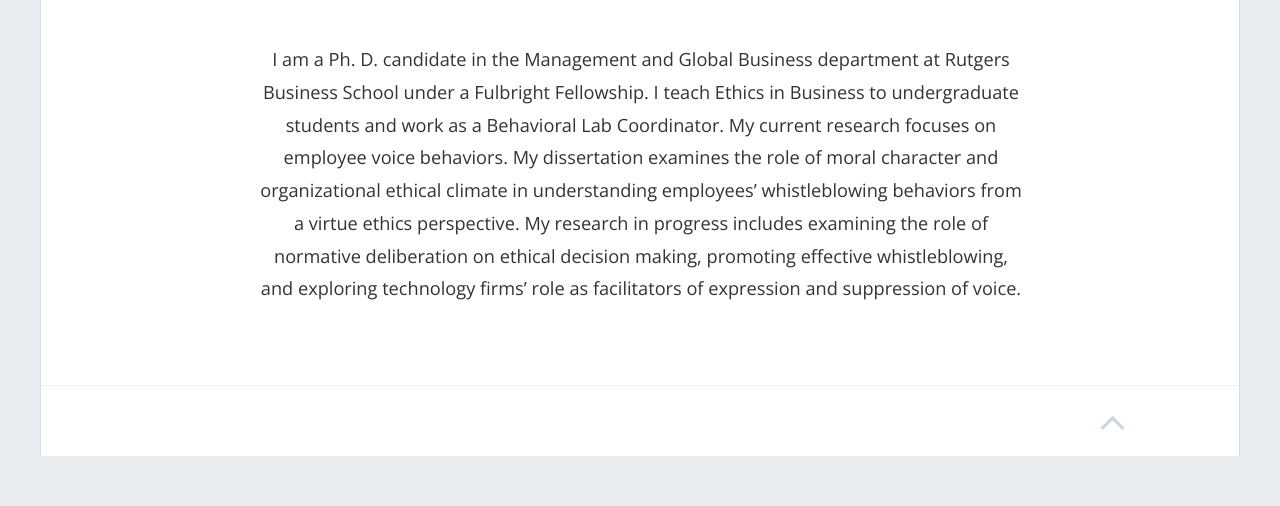
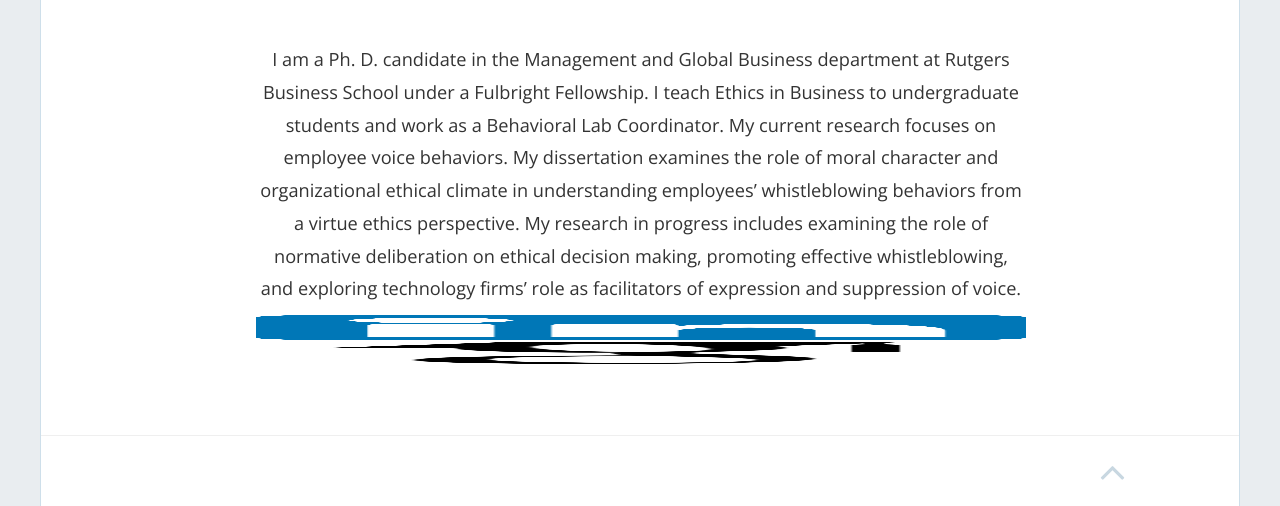
Before and after one commit to caglartunc/Oyku_Personal_page, a Jekyll site: the page built from index.markdown, in a window 1280 px wide and 1128 px high. Shown: the part 622-1128 px from the top of the window. Built offline with Jekyll 4.4.1, drawn with Linux system fonts in a browser that asks for light colours; nearby versions of some CDN libraries.

Commit message:
Addin linksg

```diff
--- a/index.markdown
+++ b/index.markdown
@@ -18,3 +18,6 @@
 	<br />
 	I am a Ph. D. candidate in the Management and Global Business department at Rutgers Business School under a Fulbright Fellowship. I teach Ethics in Business to undergraduate students and work as a Behavioral Lab Coordinator. My current research focuses on employee voice behaviors. My dissertation examines the role of moral character and organizational ethical climate in understanding employees’ whistleblowing behaviors from a virtue ethics perspective. My research in progress includes examining the role of normative deliberation on ethical decision making, promoting effective whistleblowing, and exploring technology firms’ role as facilitators of expression and suppression of voice.
 </p>
+
+[<img align="right" src="assets/images/linkedinicon.png" height="25">](https://www.linkedin.com/in/oyku-arkan-429b1130/)
+[<img align="right" src="assets/images/scholaricon.png" height="25">](https://scholar.google.com/citations?user=TUd4wUoAAAAJ&hl=tr&oi=ao)
```
Also changed, not shown: assets/images/IMG_2831.JPG (deleted), assets/images/caglarphoto.jpg (deleted), assets/images/caglarphoto_copy.jpg (deleted).
